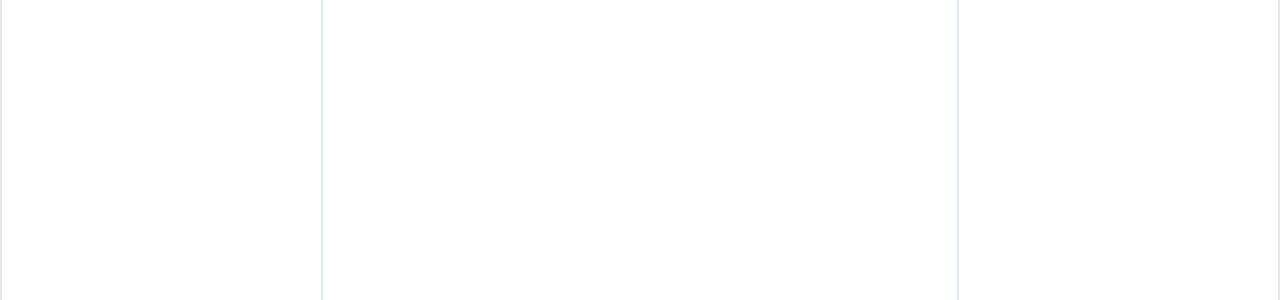
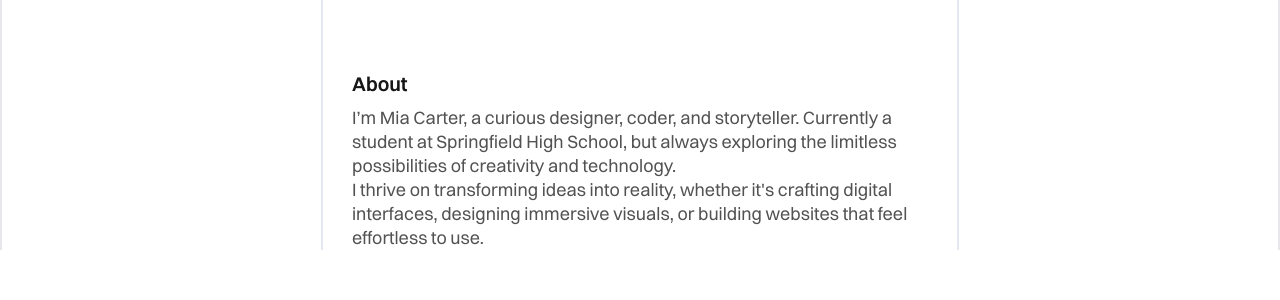
Before and after one commit to yashrajvrma/Me-Portflio, a Next.js app: page / in a window 1280 px wide. Shown: the part 618-918 px from the top of the page. After the commit the page ends 868 px from the top, so only its background shows below. Built offline with nearby package versions, Linux system fonts and the light colour scheme.

Commit message:
add about section

```diff
--- /dev/null
+++ b/app/components/about.tsx
@@ -0,0 +1,15 @@
+export default function About() {
+  return (
+    <div className="flex flex-col justify-start items-start max-w-xl gap-y-2 font-switzer">
+      <div className="text-neutral-900 text-xl font-semibold">About</div>
+      <div className="text-neutral-600 leading-6 text-lg ">
+        I’m Mia Carter, a curious designer, coder, and storyteller. Currently a
+        student at Springfield High School, but always exploring the limitless
+        possibilities of creativity and technology.
+        <br />I thrive on transforming ideas into reality, whether it's crafting
+        digital interfaces, designing immersive visuals, or building websites
+        that feel effortless to use.
+      </div>
+    </div>
+  );
+}
--- /dev/null
+++ b/app/components/workExp.tsx
@@ -0,0 +1,15 @@
+export default function WorkExperience() {
+  return (
+    <div className="flex flex-col justify-start items-start max-w-xl gap-y-2 font-switzer">
+      <div className="text-neutral-900 text-xl font-semibold">About</div>
+      <div className="text-neutral-600 leading-6 text-lg ">
+        I’m Mia Carter, a curious designer, coder, and storyteller. Currently a
+        student at Springfield High School, but always exploring the limitless
+        possibilities of creativity and technology.
+        <br />I thrive on transforming ideas into reality, whether it's crafting
+        digital interfaces, designing immersive visuals, or building websites
+        that feel effortless to use.
+      </div>
+    </div>
+  );
+}
--- a/app/page.tsx
+++ b/app/page.tsx
@@ -1,4 +1,5 @@
 "use client";
+import About from "./components/about";
 import Button from "./components/button";
 import Navbar from "./components/navbar";
 import { DotLottieReact } from "@lottiefiles/dotlottie-react";
@@ -11,7 +12,7 @@ export default function Home() {
           <Navbar />
         </div>
         {/* Main section */}
-        <div className="flex justify-center items-center  mt-36">
+        <div className="flex justify-center items-center mt-36">
           <div className="main-section flex flex-col justify-start items=start max-w-xl gap-y-5">
             <div>
               <img
@@ -55,42 +56,11 @@ export default function Home() {
                 </div>
               </button>
             </div>
-            <br />
-            <br />
-            <br />
-            <br />
-            <br />
-            <br />
-            <br />
-            <br />
-            <br />
-            <br />
-            <br />
-            <br />
-            <br />
-            <br />
-            <br />
-            <br />
-            <br />
-            <br />
-            <br />
-            <br />
-            <br />
-            <br />
-            <br />
-            <br />
-            <br />
-            <br />
-            <br />
-            <br />
-            <br />
-            <br />
-            <br />
-            <br />
-            <br />
-            <br />
-            <br />
           </div>
+        </div>
+        {/* About section   */}
+        <div className="about-section flex justify-center items-start mt-20">
+          <About />
         </div>
       </div>
     </div>
```
